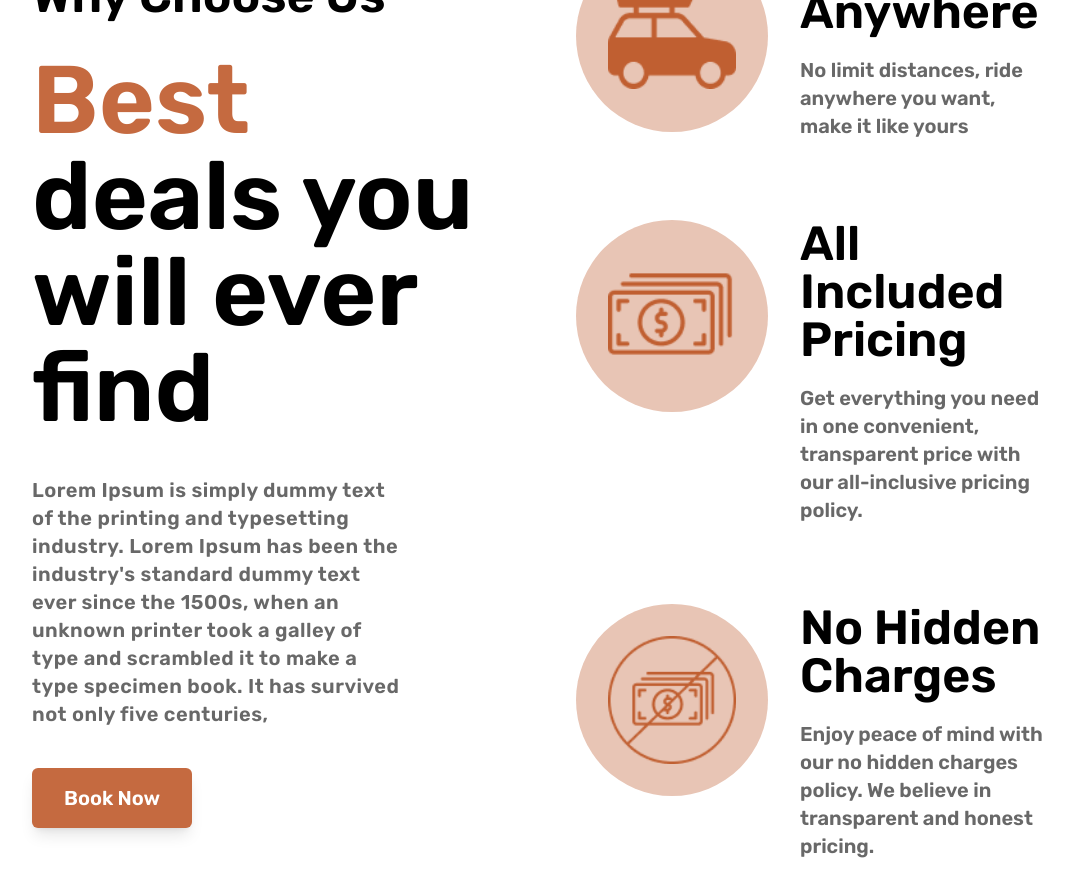
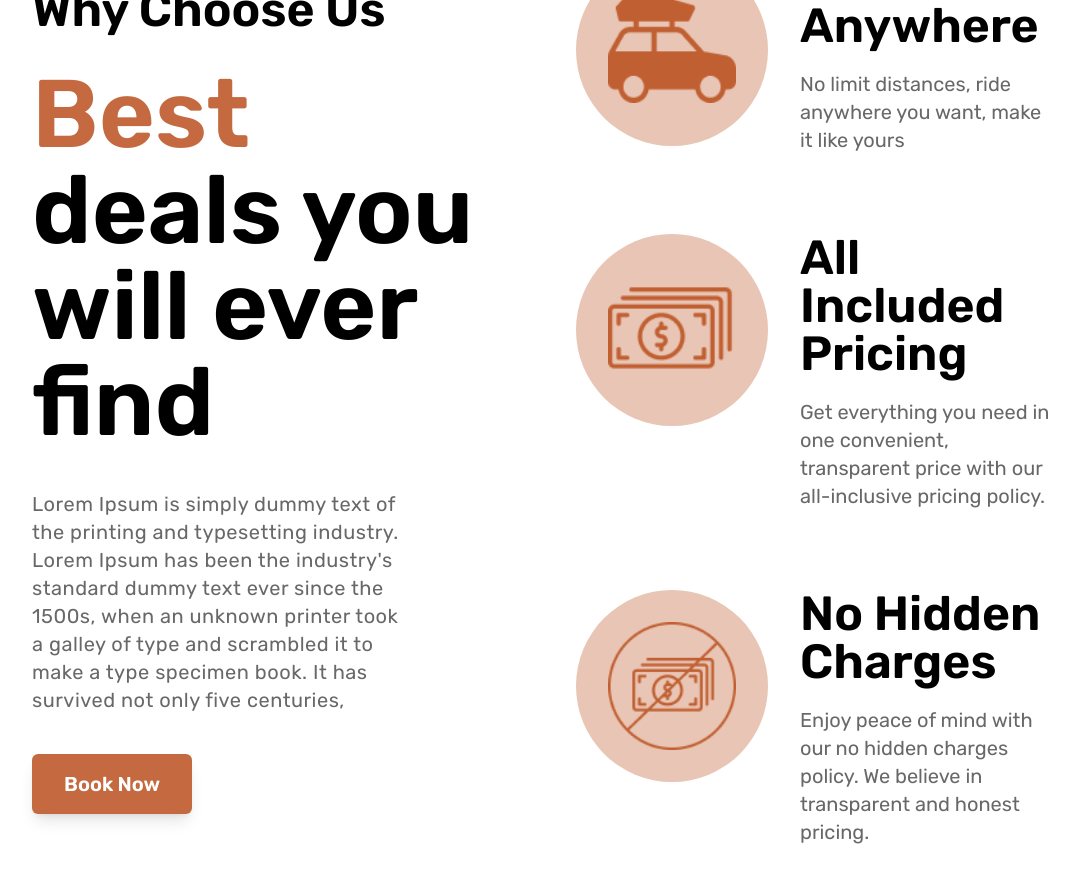
Before and after one commit to iqbalherdianysah/rental-mobil, a website: page src/index.html in a window 1280 px wide. Shown: the whole page, without its empty margins (144-1223 px from the left). Drawn offline with Linux system fonts and the light colour scheme.

```diff
--- a/src/index.html
+++ b/src/index.html
@@ -18,7 +18,7 @@
                     <div class="ml-44">
                         <h2 class="text-5xl font-semibold mb-8">Why Choose Us</h2>
                         <h1 class=" font-semibold text-8xl mb-10"><span class="text-[#c56a40]">Best</span> deals you will ever find</h1>
-                        <p class="text-xl tracking-wide w-4/5 font-semibold text-[#686868] mb-10">Lorem Ipsum is simply dummy text of the printing and typesetting industry. Lorem Ipsum has been the industry's standard dummy text ever since the 1500s, when an unknown printer took a galley of type and scrambled it to make a type
+                        <p class="text-xl tracking-wide w-4/5 text-[#686868] mb-10">Lorem Ipsum is simply dummy text of the printing and typesetting industry. Lorem Ipsum has been the industry's standard dummy text ever since the 1500s, when an unknown printer took a galley of type and scrambled it to make a type
                             specimen book. It has survived not only five centuries,</p>
                         <a href="#">
                             <button class="hover:brightness-75 font-semibold bg-[#c56a40] rounded-md py-4 px-8 text-xl text-white shadow-lg">Book Now</button>
@@ -36,7 +36,7 @@
                             </div>
                             <div class="ml-8 flex flex-col justify-center w-[45%]">
                                 <h3 class="text-5xl font-semibold mb-5">Drive Anywhere</h3>
-                                <p class="text-xl font-semibold text-[#686868]">
+                                <p class="text-xl text-[#686868]">
                                     No limit distances, ride anywhere you want, make it like yours
                                 </p>
                             </div>
@@ -47,7 +47,7 @@
                             </div>
                             <div class="ml-8 flex flex-col justify-center w-[45%]">
                                 <h3 class="text-5xl font-semibold mb-5">All Included Pricing</h3>
-                                <p class="text-xl font-semibold text-[#686868]">
+                                <p class="text-xl text-[#686868]">
                                     Get everything you need in one convenient, transparent price with our all-inclusive pricing policy.
                                 </p>
                             </div>
@@ -58,7 +58,7 @@
                             </div>
                             <div class="ml-8 flex flex-col justify-center w-[45%]">
                                 <h3 class="text-5xl font-semibold mb-5">No Hidden Charges</h3>
-                                <p class="text-xl font-semibold text-[#686868]">
+                                <p class="text-xl text-[#686868]">
                                     Enjoy peace of mind with our no hidden charges policy. We believe in transparent and honest pricing.
                                 </p>
                             </div>
```
Also changed, not shown: dist/output.css.
